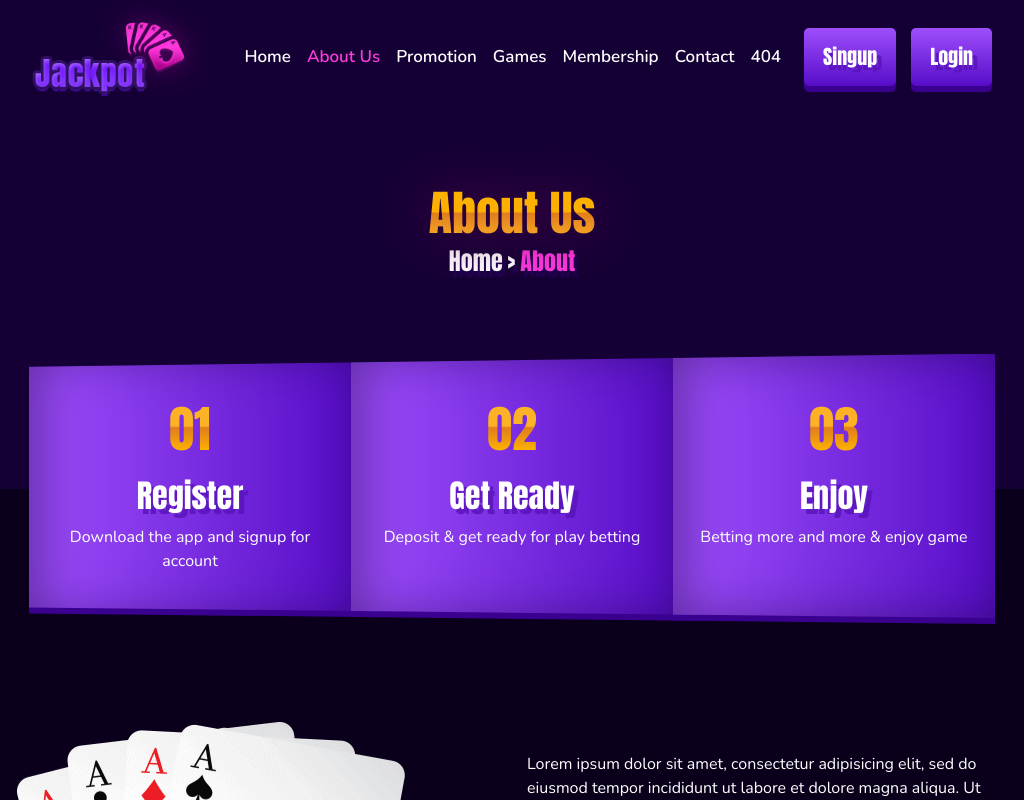
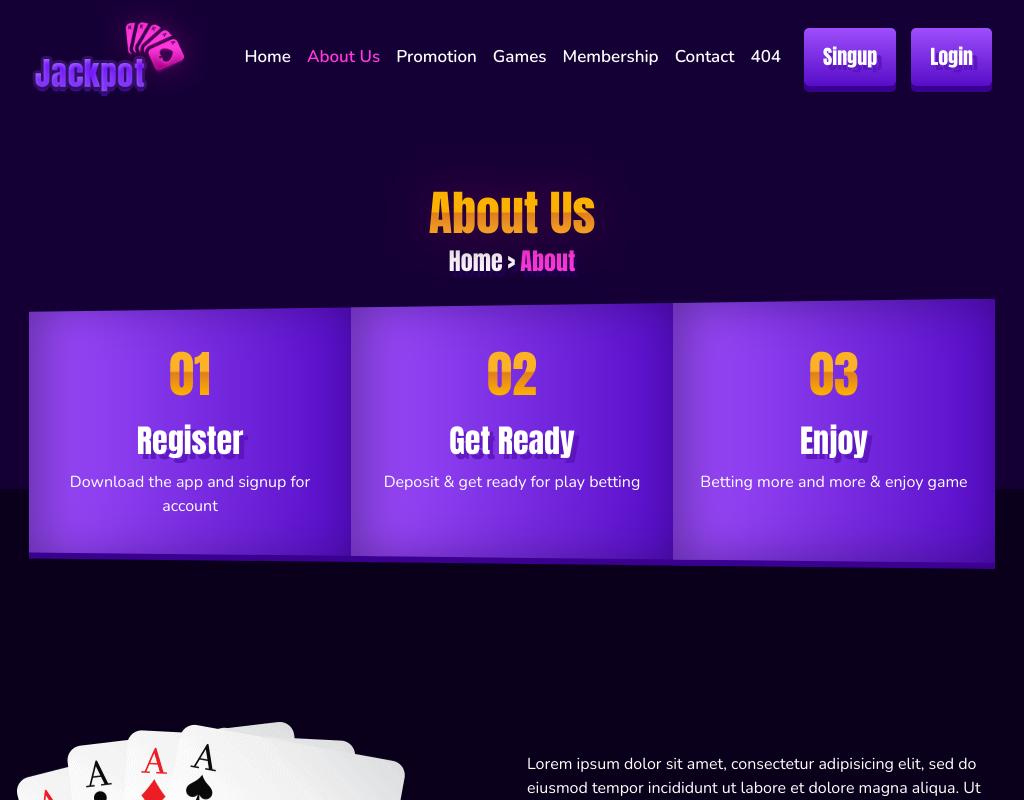
Before and after one commit to jonyrahman626/Jackpot-React, a React (Create React App) app: page /about in a window 1024 px wide. Shown: the top 800 px of the page. Built offline with nearby package versions, Linux system fonts and the light colour scheme.

Commit message:
Pricing Detail Responsive

```diff
--- a/src/components/PricingDetail/PricingDetailResponsive.css
+++ b/src/components/PricingDetail/PricingDetailResponsive.css
@@ -1,5 +1,19 @@
 @media (min-width: 1200px){}
-@media (min-width: 992px) and (max-width: 1199.98px){}
+
+@media (min-width: 992px) and (max-width: 1199.98px){
+    .game_flow {
+        top: -290px !important;
+    }
+
+    .pri_page {
+        margin-top: 76px;
+    }
+
+    .pri_page_inner a {
+        font-size: 17px;
+    }
+}
+
 @media (min-width: 768px) and (max-width: 991.98px){
     #pricing_page {
         padding: 45px 0 94px 0;
```
